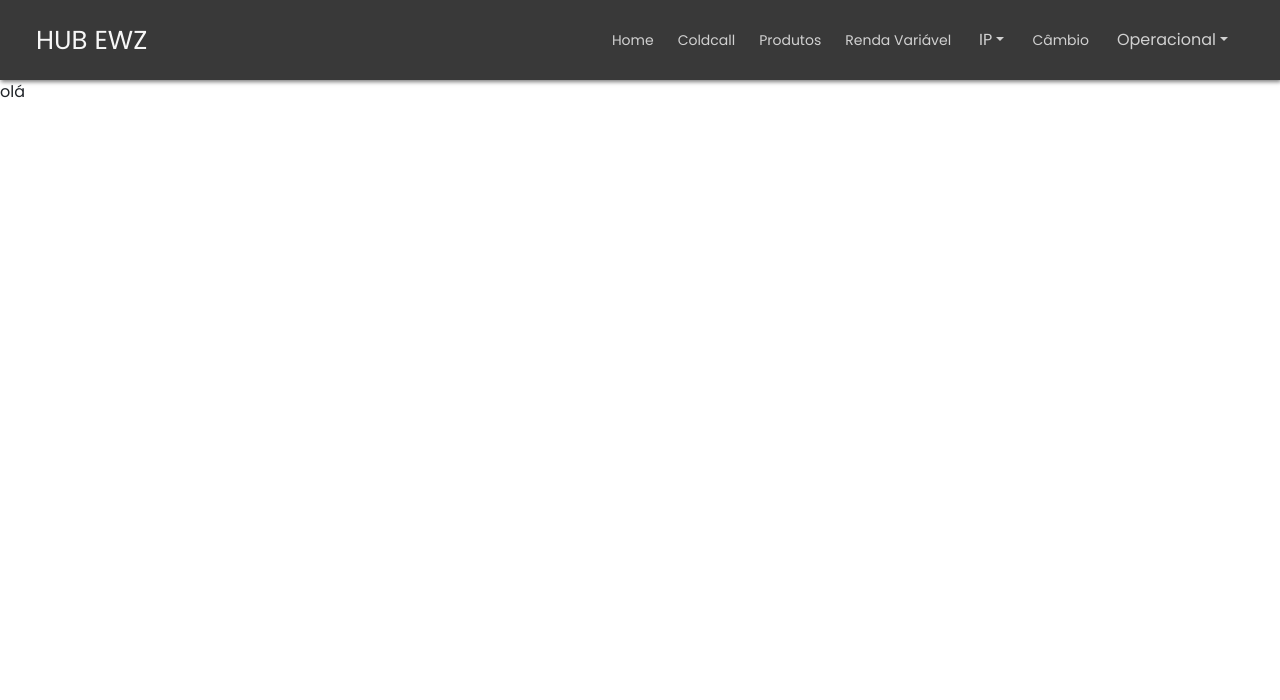
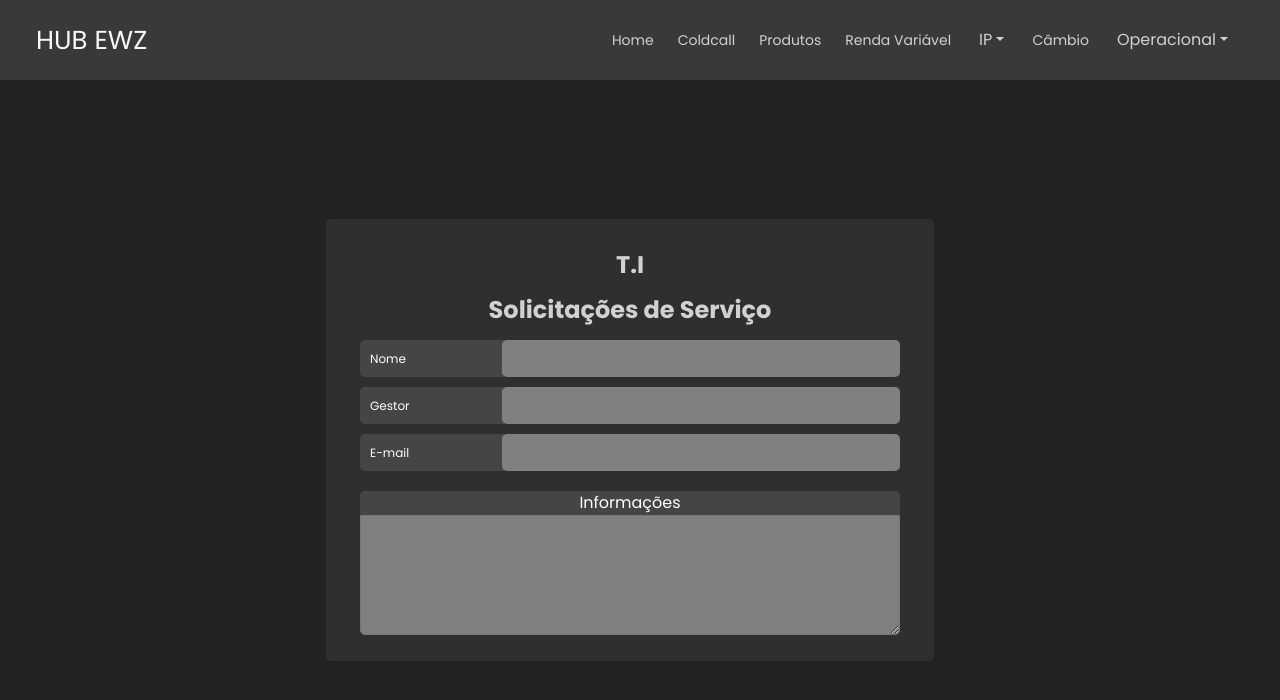
Before and after one commit to itslucassouza/template, a React (Create React App) app: page /tech in a window 1280 px wide. Shown: the top 700 px of the page. Built offline with nearby package versions, Linux system fonts and the light colour scheme.

Commit message:
Atualização de component de area

```diff
--- a/src/App.scss
+++ b/src/App.scss
@@ -38,3 +38,30 @@ button {
   height: 100%;
   background: var(--black-color);
 }
+
+.page-content {
+  width: 100%;
+  min-height: calc(100vh - 80px);
+  display: flex;
+  justify-content: center;
+  align-items: center;
+  padding: 0 20px;
+}
+
+.responsive-container{
+  width: 100%;
+  min-width: 240px;
+
+
+  @media (min-width: 720px) {
+    min-width: 640px;
+  }
+
+  @media (min-width: 900px) {
+    min-width: 560px;
+  }
+
+  @media (min-width: 1380px) {
+    min-width: 1000px;
+  }
+}
--- a/src/components/Column/index.js
+++ b/src/components/Column/index.js
@@ -4,11 +4,12 @@ import ContentWrapper from '../ContentWrapper';
 
 import './styles.scss';
 
-const Column = ({ children, columnTitle }) => {
+const Column = ({ children, columnTitle, columnSubTitle, textCenter }) => {
     return (
         <ContentWrapper column>
             <div className="column-container">
-                <h1 className="column-title">{columnTitle}</h1>
+                <h1 className={`column-title ${textCenter && 'text-center'}`} >{columnTitle}</h1>
+                {columnSubTitle && <h1 className={`column-subtitle ${textCenter && 'text-center'}`}>{columnSubTitle}</h1>}
 
                 <div className="cards-container">{children}</div>
             </div>
--- a/src/components/Column/styles.scss
+++ b/src/components/Column/styles.scss
@@ -3,9 +3,20 @@
     padding: 16px 24px;
 
     .column-title {
-        margin: 16px 0 32px;
+        margin: 16px 0 16px;
         font-weight: 700;
         font-size: var(--h4-text);
         color: var(--white-alt-color);
     }
+
+    .column-subtitle {
+        margin: 5px 0 16px;
+        font-weight: 700;
+        font-size: var(--h4-text);
+        color: var(--white-alt-color);
+    }
+
+    .text-center{
+        text-align: center;
+    }
 }
--- a/src/components/ContentWrapper/index.js
+++ b/src/components/ContentWrapper/index.js
@@ -4,9 +4,10 @@ import './styles.scss';
 
 const ContentWrapper = ({ children, column }) => {
     return (
-        <div className={`content-wrapper ${column && 'column'}`}>
+        <div className={`content-wrapper ${column && 'column'}` }>
             {children}
         </div>
+
     );
 };
 
--- a/src/components/ContentWrapper/styles.scss
+++ b/src/components/ContentWrapper/styles.scss
@@ -12,3 +12,7 @@
         margin-bottom: 0;
     }
 }
+
+.text-center {
+    text-align: center;
+}
--- /dev/null
+++ b/src/components/CustomInput/index.js
@@ -0,0 +1,14 @@
+import React from 'react';
+
+import './styles.scss';
+
+const MainInput = ({name, type}) => {
+    return(
+        <div className="main-input">
+            <label className="main-label"> {name} </label>
+            <input type={type} />
+        </div>
+    )
+};
+
+export default MainInput;
--- /dev/null
+++ b/src/components/CustomInput/styles.scss
@@ -0,0 +1,29 @@
+.main-input {
+    display: flex;
+    margin: 10px;
+    color: #FFFFFF;
+    font-size: 12px;
+
+
+    .main-label {
+        display: flex;
+        justify-content: left;
+        padding: 10px;
+        align-items: center;
+        background: #454545;
+        height: 37px;
+        width: 35%;
+        border-radius: 5px 0 0 5px;
+        margin: 0;
+        margin-right: -2px;
+    }
+
+    input {
+        width: 100%;
+        background: #808080;
+        border-radius: 5px;
+        height: 37px;
+        border-radius: 5px;
+        border: none;
+    }
+}
--- /dev/null
+++ b/src/components/CustomTextArea/index.js
@@ -0,0 +1,18 @@
+import React from 'react';
+
+import './styles.scss';
+
+const CustomTextArea = ({name}) => {
+    return(
+
+
+        <div className="responsive-container custom-area">
+            <label>Informações</label>
+           <textarea>
+
+            </textarea>
+        </div>
+    )
+};
+
+export default CustomTextArea;
--- /dev/null
+++ b/src/components/CustomTextArea/styles.scss
@@ -0,0 +1,24 @@
+.custom-area {
+    display: flex;
+    flex-direction: column;
+    justify-content: center;
+    align-items: center;
+    color: #fff;
+    padding: 10px;
+
+    label{
+        background-color: #454545;
+        width: 100%;
+        text-align: center;
+        border-radius: 5px 5px 0 0;
+        margin-bottom: 0;
+
+    }
+
+    textarea{
+        width: 100%;
+        background-color: #808080;
+        height: 15vh;
+        border-radius: 0 0px 5px 5px;
+    }
+}
--- a/src/pages/Technology/index.js
+++ b/src/pages/Technology/index.js
@@ -1,7 +1,30 @@
 import React from 'react';
 
+import Column from '../../components/Column';
+// import ContentWrapper from '../../components/ContentWrapper';
+import CustomInput from '../../components/CustomInput';
+import CustomTextArea from '../../components/CustomTextArea';
+
+import './styles.scss';
+
 const Technology = () => {
-    return <div>olá</div>;
+    const teste = 'algumacoisa'
+    return(
+        <div className="page-container">
+            <div className="page-content">
+                <Column columnTitle="T.I" columnSubTitle="Solicitações de Serviço" textCenter>
+
+                    <div className="responsive-container">
+                        <CustomInput name="Nome" type="text" />
+                        <CustomInput name="Gestor" type="password"/>
+                        <CustomInput name="E-mail" type="text"/>
+                        <CustomTextArea />
+                    </div>
+
+                </Column>
+            </div>
+        </div>
+    )
 };
 
 export default Technology;
--- a/src/pages/Technology/styles.scss
+++ b/src/pages/Technology/styles.scss
@@ -0,0 +1,5 @@
+.test{
+    width: 100%;
+    min-width: 800px;
+    border: 1px solid blue;
+}
```
Also changed, not shown: 1 other file (tests, documents, lock files or other folders).
